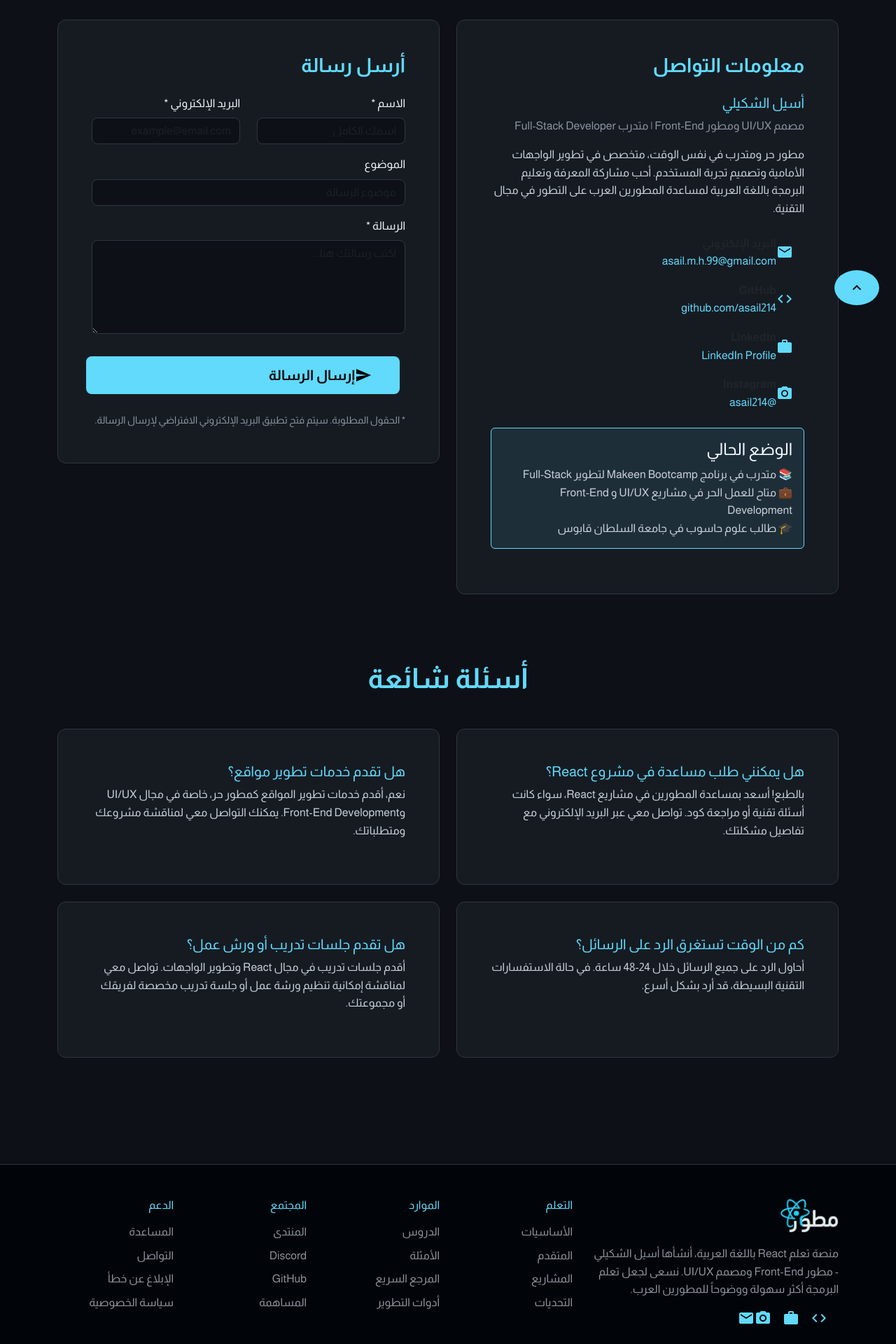
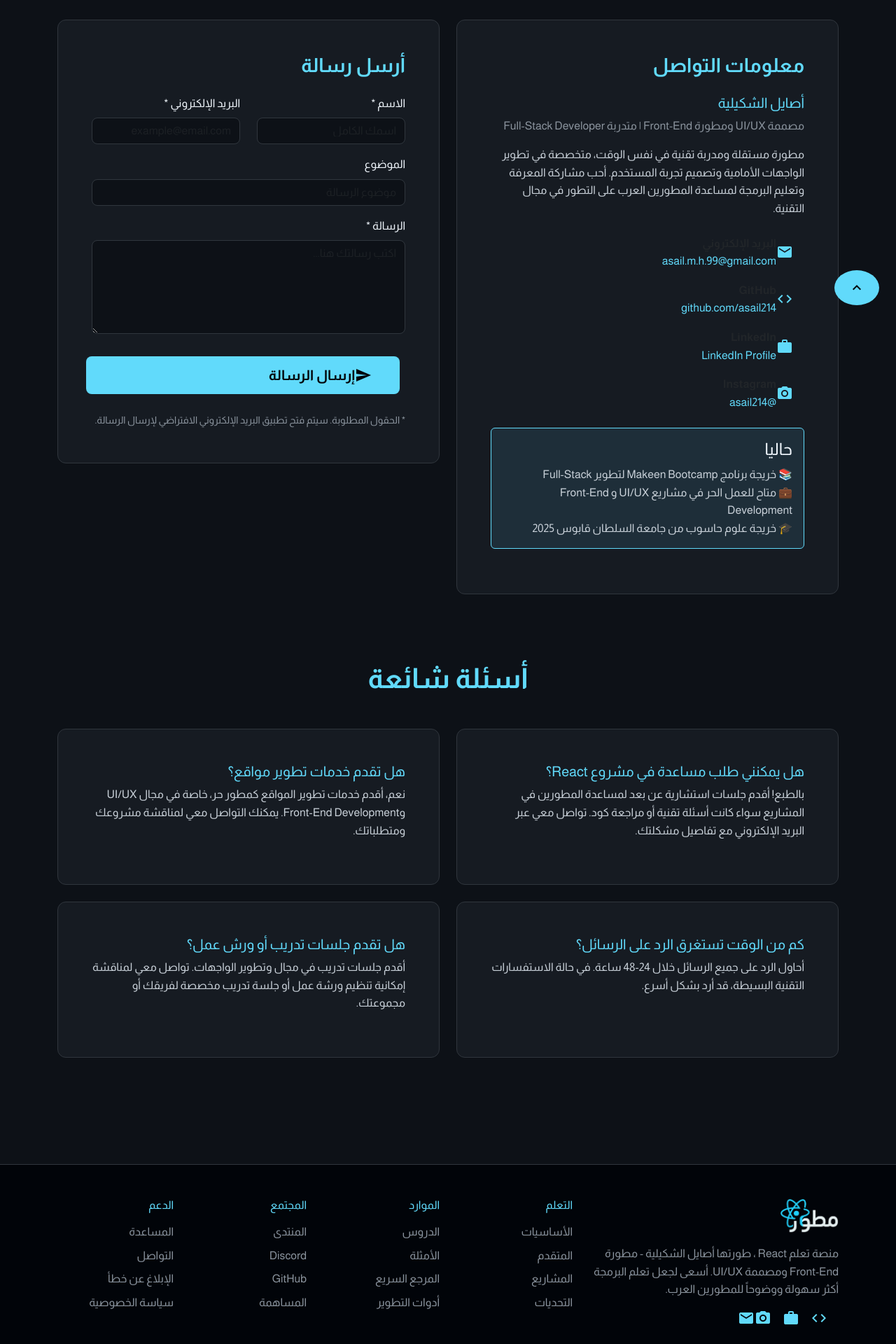
Before and after one commit to asail214/motawer-docs, a React (Create React App) app: page /contact in a window 1280 px wide. Shown: the part 340-2260 px from the top of the page at 70% size. Built offline with nearby package versions, Linux system fonts and the light colour scheme.

Commit message:
Add last updates

```diff
--- a/src/components/ContactPage.js
+++ b/src/components/ContactPage.js
@@ -53,13 +53,13 @@ const ContactPage = () => {
 
                 {/* Personal Introduction */}
                 <div className="contact-intro mb-4">
-                  <h5 style={{color: 'var(--primary-color)'}}>أسيل الشكيلي</h5>
+                  <h5 style={{color: 'var(--primary-color)'}}>أصايل الشكيلية</h5>
                   <p className="text-muted">
-                    مصمم UI/UX ومطور Front-End | متدرب Full-Stack Developer
+                    مصممة UI/UX ومطورة Front-End | متدربة Full-Stack Developer
                   </p>
                   <p>
-                    مطور حر ومتدرب في نفس الوقت، متخصص في تطوير الواجهات الأمامية وتصميم تجربة المستخدم.
-                    أحب مشاركة المعرفة وتعليم البرمجة باللغة العربية لمساعدة المطورين العرب على التطور في مجال التقنية.
+                    مطورة مستقلة ومدربة تقنية في نفس الوقت، متخصصة في تطوير الواجهات الأمامية وتصميم تجربة المستخدم.
+                    أحب مشاركة المعرفة وتعليم البرمجة لمساعدة المطورين العرب على التطور في مجال التقنية.
                   </p>
                 </div>
 
@@ -150,11 +150,11 @@ const ContactPage = () => {
 
                 {/* Current Status */}
                 <Alert variant="info" className="mt-4">
-                  <Alert.Heading>الوضع الحالي</Alert.Heading>
+                  <Alert.Heading>حاليا</Alert.Heading>
                   <p className="mb-0">
-                    📚 متدرب في برنامج Makeen Bootcamp لتطوير Full-Stack<br />
+                    📚 خريجة برنامج Makeen Bootcamp لتطوير Full-Stack<br />
                     💼 متاح للعمل الحر في مشاريع UI/UX و Front-End Development<br />
-                    🎓 طالب علوم حاسوب في جامعة السلطان قابوس
+                    🎓 خريجة علوم حاسوب من جامعة السلطان قابوس 2025
                   </p>
                 </Alert>
               </Card.Body>
@@ -261,7 +261,7 @@ const ContactPage = () => {
               <Card.Body>
                 <h5 style={{color: 'var(--primary-color)'}}>هل يمكنني طلب مساعدة في مشروع React؟</h5>
                 <p>
-                  بالطبع! أسعد بمساعدة المطورين في مشاريع React، سواء كانت أسئلة تقنية أو مراجعة كود.
+                  بالطبع! أقدم جلسات استشارية عن بعد لمساعدة المطورين في المشاريع سواء كانت أسئلة تقنية أو مراجعة كود.
                   تواصل معي عبر البريد الإلكتروني مع تفاصيل مشكلتك.
                 </p>
               </Card.Body>
@@ -297,7 +297,7 @@ const ContactPage = () => {
               <Card.Body>
                 <h5 style={{color: 'var(--primary-color)'}}>هل تقدم جلسات تدريب أو ورش عمل؟</h5>
                 <p>
-                  أقدم جلسات تدريب في مجال React وتطوير الواجهات. تواصل معي لمناقشة
+                  أقدم جلسات تدريب في مجال وتطوير الواجهات. تواصل معي لمناقشة
                   إمكانية تنظيم ورشة عمل أو جلسة تدريب مخصصة لفريقك أو مجموعتك.
                 </p>
               </Card.Body>
--- a/src/components/Footer.js
+++ b/src/components/Footer.js
@@ -21,8 +21,8 @@ const Footer = () => {
               />
             </div>
             <p className="text-muted">
-              منصة تعلم React باللغة العربية، أنشأها أسيل الشكيلي - مطور Front-End ومصمم UI/UX.
-              نسعى لجعل تعلم البرمجة أكثر سهولة ووضوحاً للمطورين العرب.
+              منصة تعلم React ، طورتها أصايل الشكيلية - مطورة Front-End ومصممة UI/UX.
+              أسعى لجعل تعلم البرمجة أكثر سهولة ووضوحاً للمطورين العرب.
             </p>
             <div className="social-links">
               <a
```
Also changed, not shown: 1 other file (tests, documents, lock files or other folders).
